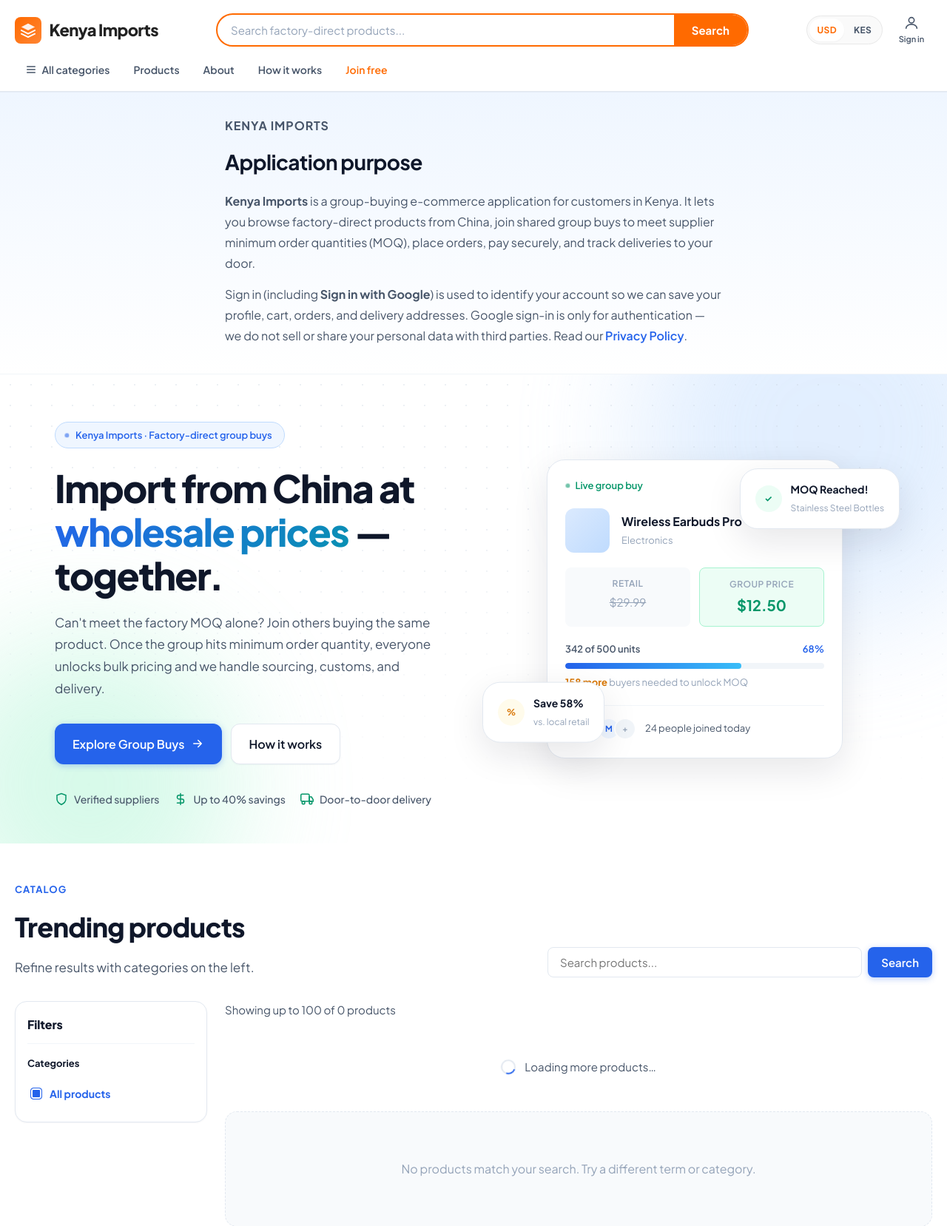
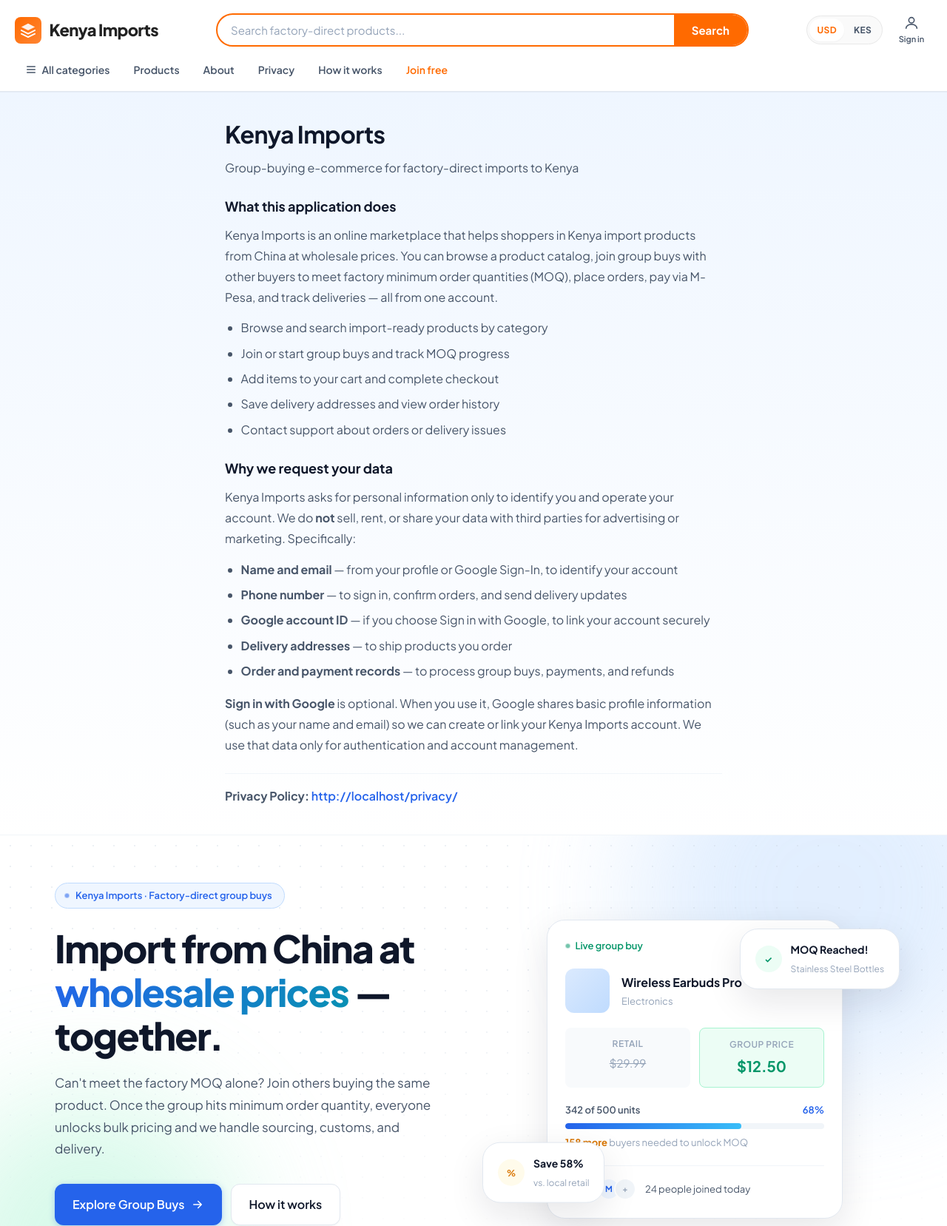
Before and after one commit to kamcho/crowdsource, a Django app: page / in a window 1280 px wide. Shown: the top 1657 px of the page at 74% size. Run offline with Django 5.2, Linux system fonts and the light colour scheme; data that the repository does not hold is empty.

Commit message:
Expand homepage OAuth disclosure for Google verification.
Cover app functionality, data-use transparency, and full privacy policy URL on the public homepage.

Co-authored-by: Cursor <cursoragent@cursor.com>

```diff
--- a/home/templates/home/landing.html
+++ b/home/templates/home/landing.html
@@ -12,21 +12,49 @@
 
 {% block content %}
 
-<!-- Application purpose (required for app store / OAuth verification) -->
+<!-- Homepage disclosure for OAuth / app verification (public, no login required) -->
 <section class="app-purpose-banner" id="application-purpose">
     <div class="container container-narrow">
-        <p class="app-purpose-brand">Kenya Imports</p>
-        <h1>Application purpose</h1>
+        <h1>Kenya Imports</h1>
+        <p class="app-purpose-tagline">Group-buying e-commerce for factory-direct imports to Kenya</p>
+
+        <h2>What this application does</h2>
         <p>
-            <strong>Kenya Imports</strong> is a group-buying e-commerce application for customers in Kenya.
-            It lets you browse factory-direct products from China, join shared group buys to meet supplier
-            minimum order quantities (MOQ), place orders, pay securely, and track deliveries to your door.
+            Kenya Imports is an online marketplace that helps shoppers in Kenya import products from
+            China at wholesale prices. You can browse a product catalog, join group buys with other
+            buyers to meet factory minimum order quantities (MOQ), place orders, pay via M-Pesa, and
+            track deliveries — all from one account.
         </p>
+        <ul class="app-purpose-list">
+            <li>Browse and search import-ready products by category</li>
+            <li>Join or start group buys and track MOQ progress</li>
+            <li>Add items to your cart and complete checkout</li>
+            <li>Save delivery addresses and view order history</li>
+            <li>Contact support about orders or delivery issues</li>
+        </ul>
+
+        <h2>Why we request your data</h2>
         <p>
-            Sign in (including <strong>Sign in with Google</strong>) is used to identify your account so we
-            can save your profile, cart, orders, and delivery addresses. Google sign-in is only for
-            authentication — we do not sell or share your personal data with third parties.
-            Read our <a href="{% url 'home:privacy_policy' %}">Privacy Policy</a>.
+            Kenya Imports asks for personal information only to identify you and operate your account.
+            We do <strong>not</strong> sell, rent, or share your data with third parties for advertising
+            or marketing. Specifically:
+        </p>
+        <ul class="app-purpose-list">
+            <li><strong>Name and email</strong> — from your profile or Google Sign-In, to identify your account</li>
+            <li><strong>Phone number</strong> — to sign in, confirm orders, and send delivery updates</li>
+            <li><strong>Google account ID</strong> — if you choose Sign in with Google, to link your account securely</li>
+            <li><strong>Delivery addresses</strong> — to ship products you order</li>
+            <li><strong>Order and payment records</strong> — to process group buys, payments, and refunds</li>
+        </ul>
+        <p>
+            <strong>Sign in with Google</strong> is optional. When you use it, Google shares basic profile
+            information (such as your name and email) so we can create or link your Kenya Imports account.
+            We use that data only for authentication and account management.
+        </p>
+
+        <p class="app-purpose-privacy">
+            <strong>Privacy Policy:</strong>
+            <a href="{% url 'home:privacy_policy' %}">{{ request.scheme }}://{{ request.get_host }}{% url 'home:privacy_policy' %}</a>
         </p>
     </div>
 </section>
--- a/static/css/landing.css
+++ b/static/css/landing.css
@@ -473,20 +473,43 @@
     border-bottom: 1px solid var(--color-border-light);
 }
 
-.app-purpose-brand {
-    display: inline-block;
-    margin-bottom: 0.5rem;
-    font-size: 0.8125rem;
-    font-weight: 700;
-    letter-spacing: 0.06em;
-    text-transform: uppercase;
-    color: var(--color-primary);
-}
-
 .app-purpose-banner h1 {
-    font-size: 1.75rem;
+    font-size: 2rem;
     letter-spacing: -0.02em;
-    margin-bottom: 1rem;
+    margin-bottom: 0.35rem;
+}
+
+.app-purpose-tagline {
+    color: var(--color-text-muted);
+    font-size: 1.0625rem;
+    margin-bottom: 1.5rem;
+}
+
+.app-purpose-banner h2 {
+    font-size: 1.125rem;
+    margin: 1.5rem 0 0.65rem;
+    color: var(--color-text);
+}
+
+.app-purpose-list {
+    margin: 0 0 1rem;
+    padding-left: 1.35rem;
+    color: var(--color-text-secondary);
+    line-height: 1.75;
+}
+
+.app-purpose-list li {
+    margin-bottom: 0.4rem;
+}
+
+.app-purpose-privacy {
+    margin-top: 1.5rem;
+    padding-top: 1rem;
+    border-top: 1px solid var(--color-border-light);
+}
+
+.app-purpose-privacy a {
+    word-break: break-all;
 }
 
 .app-purpose-banner p {
--- a/templates/base.html
+++ b/templates/base.html
@@ -121,6 +121,7 @@
                 </button>
                 <a href="{% url 'home:product_browse' %}" class="header-subnav-link{% if request.path == '/products/' %} is-active{% endif %}">Products</a>
                 <a href="{% url 'home:landing' %}#application-purpose" class="header-subnav-link">About</a>
+                <a href="{% url 'home:privacy_policy' %}" class="header-subnav-link">Privacy</a>
                 <a href="{% url 'home:landing' %}#how-it-works" class="header-subnav-link">How it works</a>
                 {% if user.is_authenticated %}
                 <a href="{% url 'users:signout' %}" class="header-subnav-link header-subnav-link-muted">Sign out</a>
```
Also changed, not shown: home/tests.py (+10 -0 lines).
